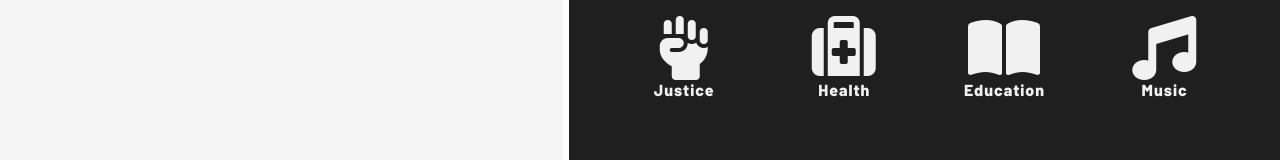
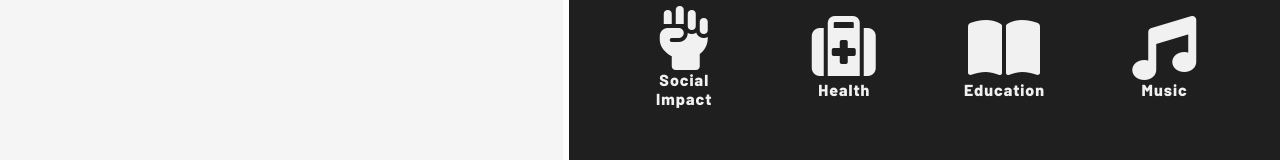
Before and after one commit to Killaskt/acmhackathon-frontend, a React (Create React App) app: page / in a window 1280 px wide. Shown: the part 599-759 px from the top of the page. Built offline with nearby package versions, Linux system fonts and the light colour scheme.

Commit message:
Update Right.jsx

```diff
--- a/src/Components/RightSide/Right.jsx
+++ b/src/Components/RightSide/Right.jsx
@@ -34,7 +34,8 @@ const Right = () => {
                     <div className="track-circle">
                         <div className="track-inner">
                             <i class="fas fa-fist-raised"></i>
-                            <p>Justice</p>
+                            <p>Social</p>
+                            <p>Impact</p>
                         </div>
                     </div>
                     <div className="track-circle">
```
